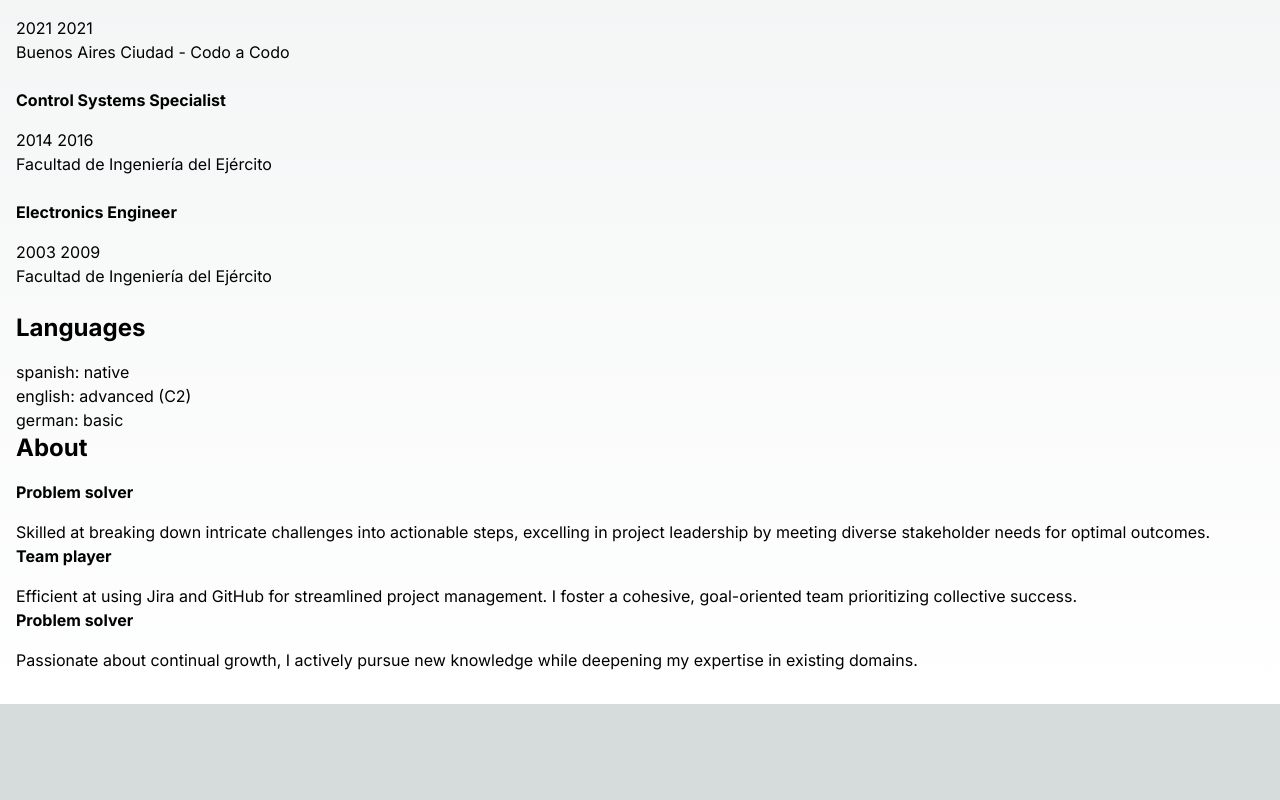
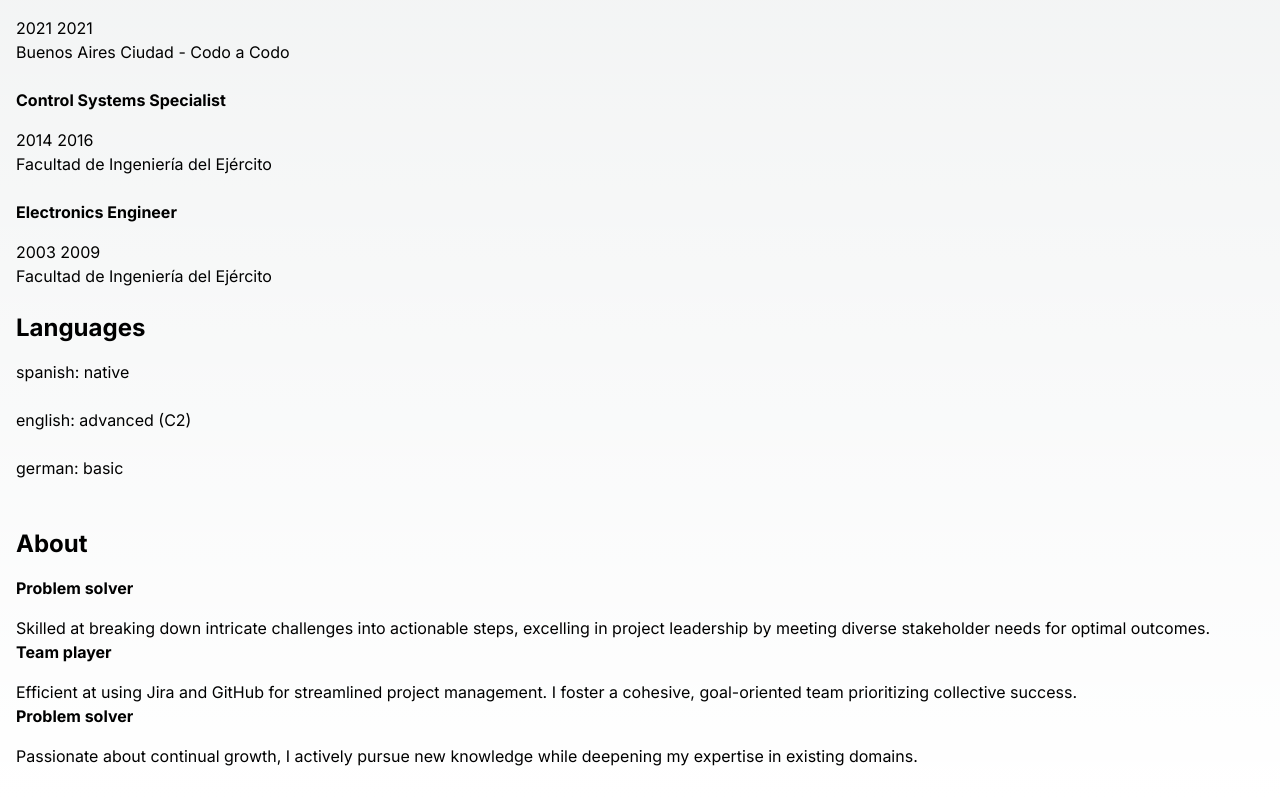
Before and after one commit to gianfranco-s/json-career-view, a Next.js app in the folder my-json-resume/: page / in a window 1280 px wide. Shown: the part 1952-2752 px from the top of the page. Before the commit the page ends 2656 px from the top, so only its background shows below. Built offline with nearby package versions, Linux system fonts and the light colour scheme.

Commit message:
Add spoken languages components

```diff
--- a/my-json-resume/src/app/page.tsx
+++ b/my-json-resume/src/app/page.tsx
@@ -4,6 +4,7 @@ import ContactInfo from '../components/ContactInfo'
 import WorkExperience from '../components/WorkExperience'
 import Skills from '../components/Skills'
 import Education from '../components/Education'
+import SpokenLanguagesCard from '../components/SpokenLanguagesCard'
 
 const Home = () => {
   return (
@@ -30,12 +31,7 @@ const Home = () => {
       <Education educationItem={resumeData.education.sectionList[4]} />
       <Education educationItem={resumeData.education.sectionList[5]} />
 
-
-      {/* Spoken Languages Section */}
-      <h2 className="text-2xl font-bold mb-4">{resumeData.spokenLanguages.sectionTitle}</h2>
-      <p>{resumeData.spokenLanguages.sectionList[0].language}: {resumeData.spokenLanguages.sectionList[0].level}</p>
-      <p>{resumeData.spokenLanguages.sectionList[1].language}: {resumeData.spokenLanguages.sectionList[1].level}</p>
-      <p>{resumeData.spokenLanguages.sectionList[2].language}: {resumeData.spokenLanguages.sectionList[2].level}</p>
+      <SpokenLanguagesCard spokenLanguages={resumeData.spokenLanguages} />
 
       {/* About Section */}
       <h2 className="text-2xl font-bold mb-4">{resumeData.about.sectionTitle}</h2>
--- /dev/null
+++ b/my-json-resume/src/components/SpokenLanguagesCard.tsx
@@ -0,0 +1,16 @@
+import React from 'react';
+import SpokenLanguagesItem from './SpokenLanguagesItem';
+
+function SpokenLanguagesCard({ spokenLanguages }) {
+    return (
+        <div>
+            <h2 className="text-2xl font-bold mb-4">{spokenLanguages.sectionTitle}</h2>
+            <SpokenLanguagesItem spokenLanguagesItem={spokenLanguages.sectionList[0]}/>
+            <SpokenLanguagesItem spokenLanguagesItem={spokenLanguages.sectionList[1]}/>
+            <SpokenLanguagesItem spokenLanguagesItem={spokenLanguages.sectionList[2]}/>
+            <br />
+        </div>
+    );
+}
+
+export default SpokenLanguagesCard;
--- /dev/null
+++ b/my-json-resume/src/components/SpokenLanguagesItem.tsx
@@ -0,0 +1,12 @@
+import React from 'react';
+
+function SpokenLanguagesItem({ spokenLanguagesItem }) {
+    return (
+        <div>
+            <p>{spokenLanguagesItem.language}: {spokenLanguagesItem.level}</p>
+            <br />
+        </div>
+    );
+}
+
+export default SpokenLanguagesItem;
```
